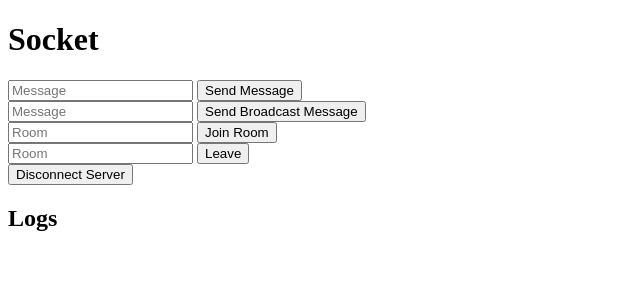
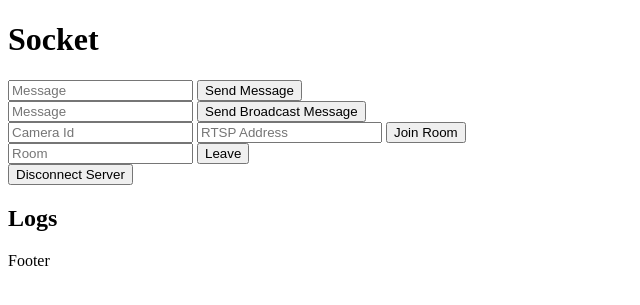
Before and after one commit to muhammadmujir/ta-backend, a Flask app: page / in a window 1280 px wide. Shown: the top 305 px of the page, without its empty margins (0-640 px from the left). Run offline with Flask 2, Linux system fonts and the light colour scheme; parts of the project's set-up code (start-up, migrations or seed data) failed here and were passed over; some libraries are stand-ins or nearby versions.

Commit message:
update websocket.html, scheduler time

```diff
--- a/app.py
+++ b/app.py
@@ -225,4 +225,4 @@ def handle_404_error(err):
 if __name__ == "__main__":
     # app.run(debug=True)
     from controllers.CameraStreamingController import *
-    socketio.run(app, ssl_context=None, host='192.168.43.194', debug=False)
+    socketio.run(app, ssl_context=None, host='192.168.43.194', debug=True)
--- a/controllers/CameraController.py
+++ b/controllers/CameraController.py
@@ -61,6 +61,7 @@ def crowdCounting(cameraId):
                 # calculate crowd count
                 output = model(im.unsqueeze(0))
                 crowd = crowd + output.detach().cpu().sum().numpy()
+                print("crowd scheduler: ", crowd)
                 if i == iteration-1:
                     crowd = crowd / iteration
                     new_statistic = Statistic(cameraId, getCurrentStrDate(), crowd)
@@ -72,8 +73,8 @@ def schedule(cameraId, isAddJob = True):
     # scheduler.start()
     if isAddJob:
         if scheduler.get_job(cameraId) == None:
-            minute = int(random.random() * 59)
-            scheduler.add_job(crowdCounting, 'cron', hour='6-23', minute=5, id=cameraId, args=[cameraId])
+            mnt = int(random.random() * 59)
+            scheduler.add_job(crowdCounting, 'cron', hour='6-23', minute=mnt, id=cameraId, args=[cameraId])
     else:
         if scheduler.get_job(cameraId):
             scheduler.remove_job(cameraId)
--- a/crowd_counting/crowd_counting.py
+++ b/crowd_counting/crowd_counting.py
@@ -10,9 +10,9 @@ from crowd_counting.vgg16_inception import CSRNet
 import torch
 
 # model = InceptionResNetV2().cpu()
-model = CSRNet().cpu()
+model = CSRNet(load_weights=True).cpu()
 # checkpoint = torch.load("C:\\Users\\Admin\\Desktop\\TA\\Dataset\\0model_best.pth.tar")
-checkpoint = torch.load("C:\\Users\\Admin\\Desktop\\TA\\Model\\model_best.pth.tar", map_location=torch.device('cpu'))
+checkpoint = torch.load("F:\\Backup\\TA\\Model\\model_best.pth.tar", map_location=torch.device('cpu'))
 model.load_state_dict(checkpoint['state_dict'])
 transform=transforms.Compose([
                       transforms.ToTensor(),transforms.Normalize(
--- a/templates/websocket.html
+++ b/templates/websocket.html
@@ -28,11 +28,11 @@
                 return false;
             });
             $('form#join_form').submit(function(event) {
-                socket.emit('join', {id: $('#join_data').val()});
+                socket.emit('join', JSON.stringify({"id": $('#join_data').val(), "rtspAddress": $('#rtsp_address').val()}));
                 return false;
             });
             $('form#leave_form').submit(function(event) {
-                socket.emit('leave', {id: $('#leave_data').val()});
+                socket.emit('leave', JSON.stringify({"id": $('#leave_data').val(), "rtspAddress": ""}));
                 return false;
             });
             $('form#disconnect').submit(function(event) {
@@ -54,7 +54,8 @@
         <input type="submit" value="Send Broadcast Message">
     </form>
     <form id="join_form" method="POST" action='#'>
-        <input type="text" name="join_data" id="join_data" placeholder="Room">
+        <input type="text" name="join_data" id="join_data" placeholder="Camera Id">
+        <input type="text" name="rtsp_address" id="rtsp_address" placeholder="RTSP Address">
         <input type="submit" value="Join Room">
     </form>
     <form id="leave_form" method="POST" action='#'>
@@ -69,3 +70,4 @@
     <div id="log" ></div>
 </body>
 </html>
+Footer
```
